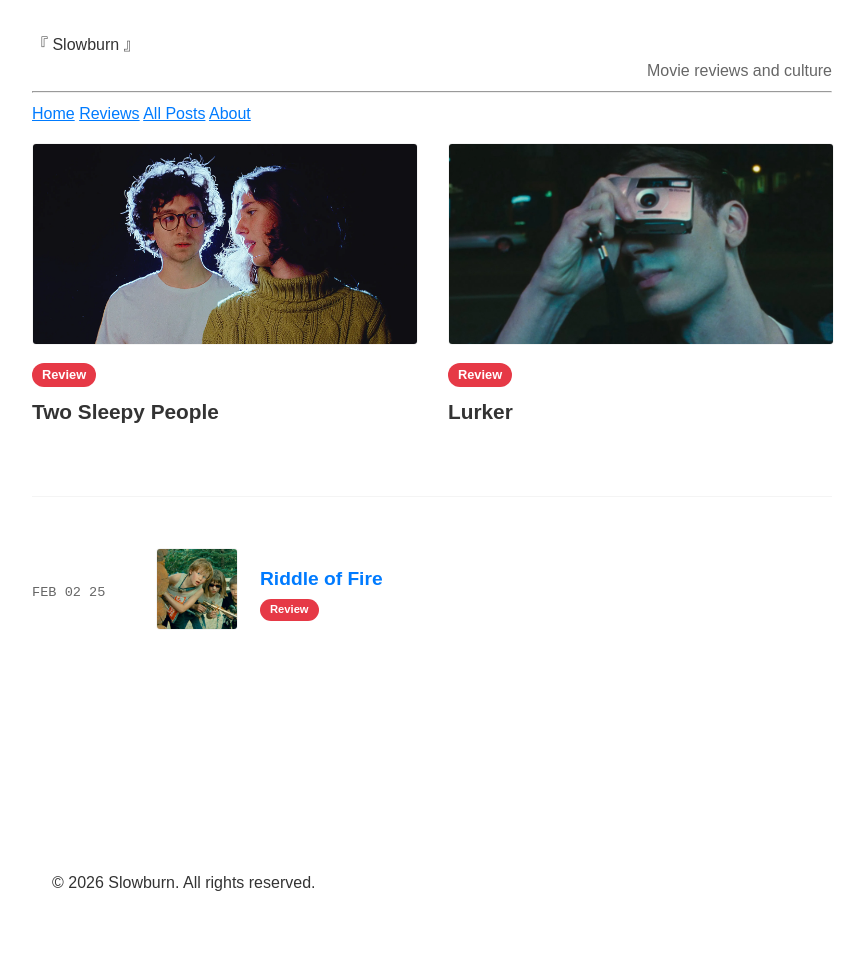
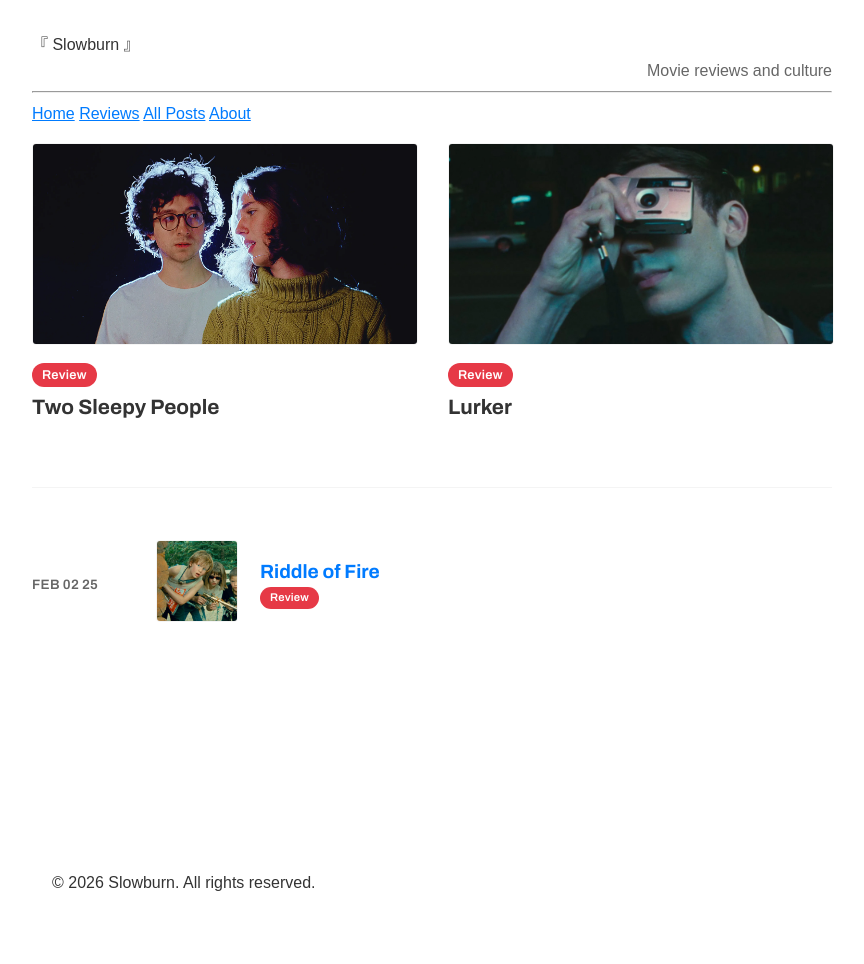
Before and after one commit to Slowburn-Movies/slowburn-movies.github.io, a Jekyll site: the page built from index.md, in a window 1280 px wide. Shown: the whole page, without its empty margins (208-1072 px from the left). Built offline with Jekyll 4.4.1, drawn with Linux system fonts in a browser that asks for light colours.

Commit message:
archivo font

```diff
--- a/_layouts/default.html
+++ b/_layouts/default.html
@@ -18,6 +18,11 @@
 
   <meta name="viewport" content="width=device-width, initial-scale=1.0">
   <title>{{ site.title }} - {{ page.title }}</title>
+
+  <link rel="preconnect" href="https://fonts.googleapis.com">
+  <link rel="preconnect" href="https://fonts.gstatic.com" crossorigin>
+  <link href="https://fonts.googleapis.com/css2?family=Archivo:wdth,wght@62.5..100,100..900&display=swap" rel="stylesheet">
+
   <link rel="stylesheet" href="{{ '/assets/css/main.css' | relative_url }}">
   <link rel="stylesheet" href="{{ '/assets/css/light.css' | relative_url }}"
         media="(prefers-color-scheme: light)">
--- a/assets/css/main.css
+++ b/assets/css/main.css
@@ -2,6 +2,7 @@
 html, body {
   margin: 0 auto;
   height: 100%;
+  font-family: 'Archivo', sans-serif;
 }
 
 body {
@@ -11,6 +12,17 @@ body {
   line-height: 1.6;
   max-width: 800px;
   padding: 2rem;
+  font-weight: 400;
+}
+
+/* Headers: Make them punchy and slightly bolder */
+h1, h2, h3, h4, .archive-title {
+  font-family: 'Archivo', sans-serif;
+  font-weight: 700;
+  line-height: 1.2;
+  /* Slightly tighter width for a more "editorial" header feel */
+  font-variation-settings: "wdth" 90;
+  text-transform: tight;
 }
 
 .site-wrapper {
@@ -34,6 +46,7 @@ hgroup {
 
 hgroup h1 {
   margin-bottom: 0.25rem;
+  font-size: 2.5rem;
 }
 
 .post-subtitle {
@@ -241,7 +254,7 @@ a {
 .archive-item:last-child { border-bottom: none; }
 
 .archive-date {
-  font-family: monospace;
+  /* font-family: monospace; */
   font-size: 0.85rem;
   color: var(--caption-color);
   text-transform: uppercase;
@@ -257,6 +270,12 @@ a {
 
 .archive-title { font-size: 1.2rem; margin: 0; }
 .archive-title a { text-decoration: none; }
+
+.type-badge, .filter-btn, .archive-date {
+  font-family: 'Archivo', sans-serif;
+  font-weight: 600;
+  letter-spacing: 0.02em;
+}
 
 /* --- 5. MOBILE FIXES --- */
 @media (max-width: 650px) {
```
